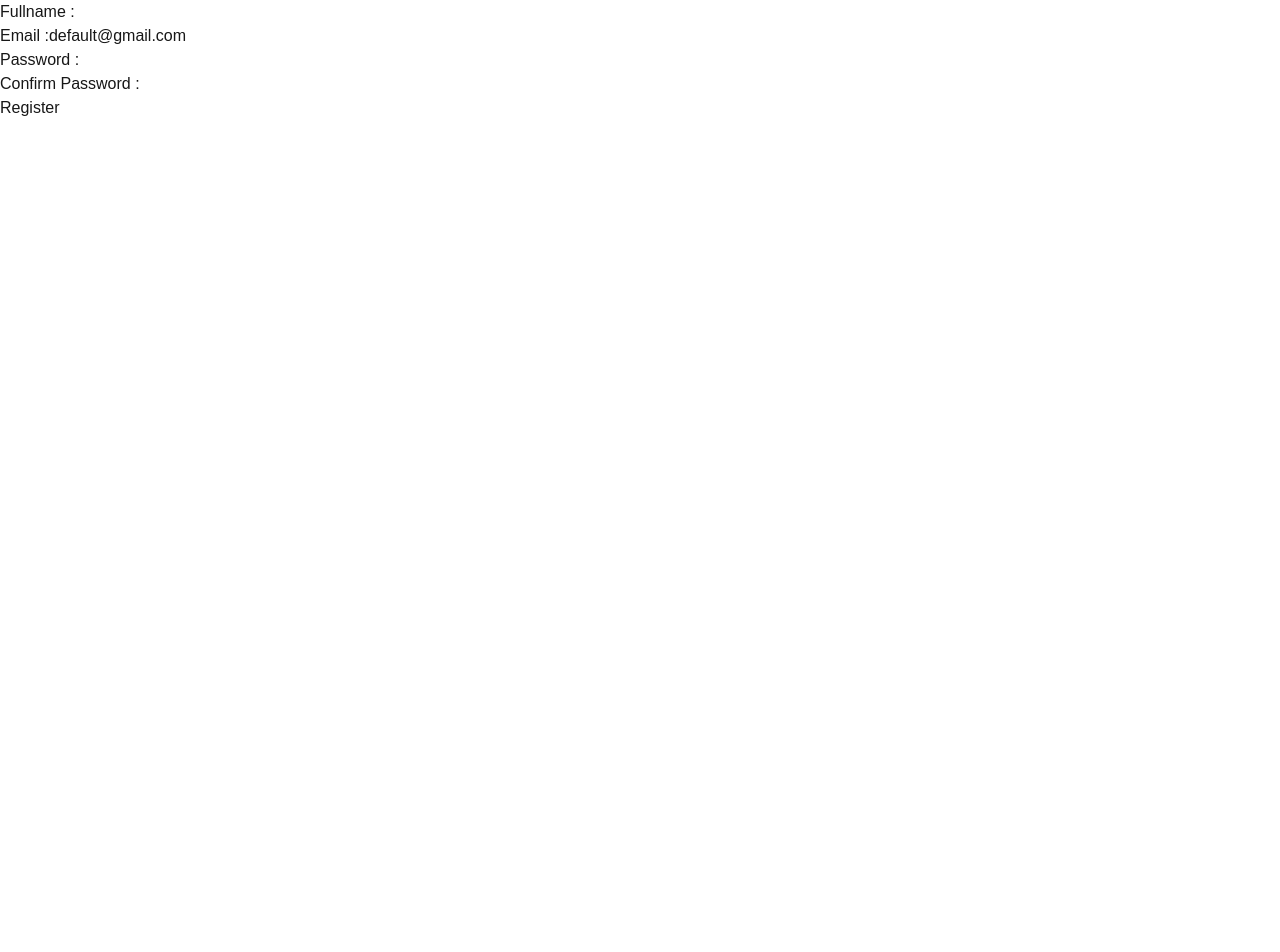
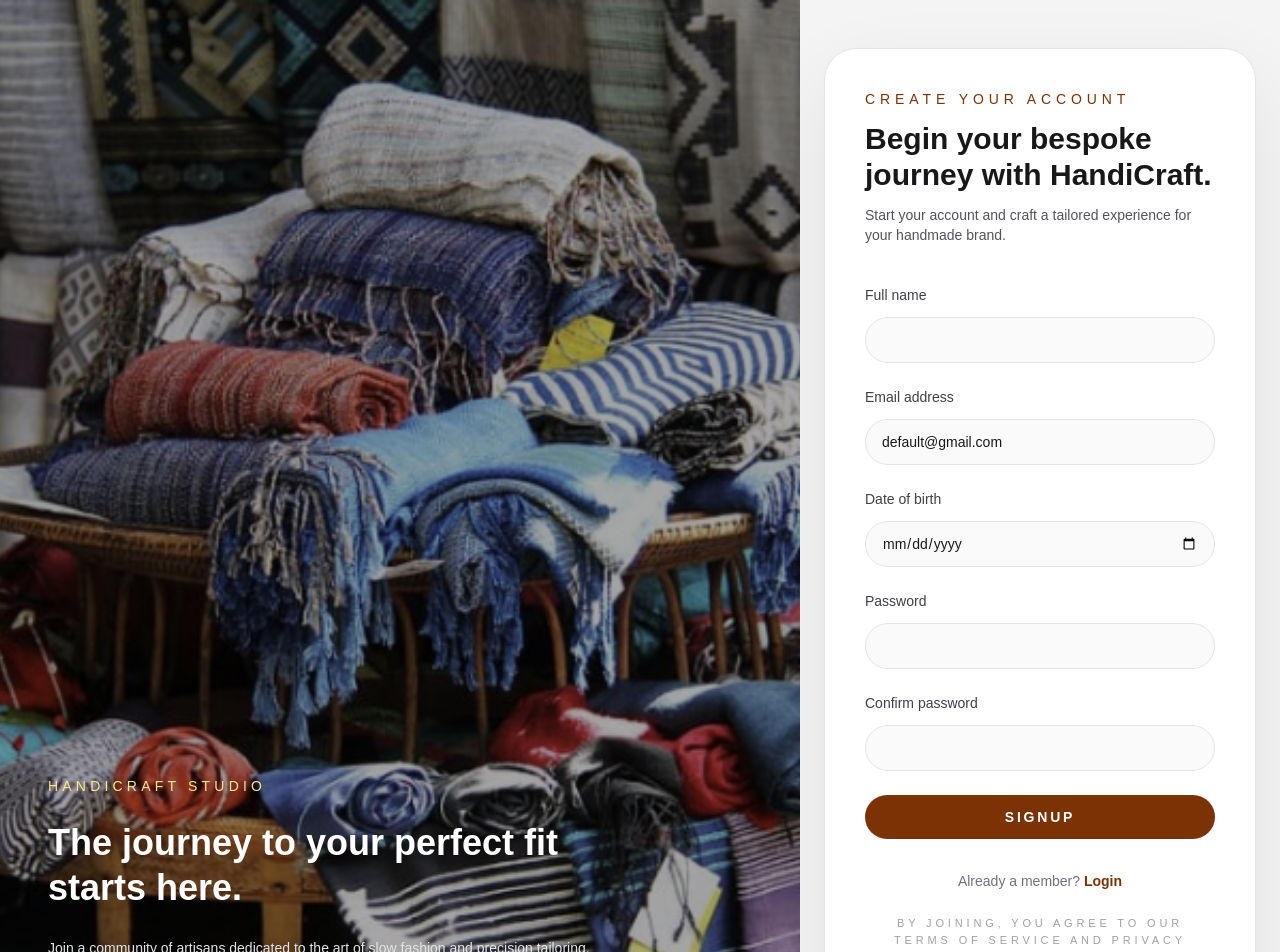
Before and after one commit to pradipkc7/web-handicraft-application, a Next.js app: page /signup in a window 1280 px wide. Shown: the top 952 px of the page. Before the commit the page ends 800 px from the top, so only its background shows below. Built offline with nearby package versions, Linux system fonts and the light colour scheme.

Commit message:
all work done

```diff
--- a/app/(auth)/_components/SignupFormZod.tsx
+++ b/app/(auth)/_components/SignupFormZod.tsx
@@ -14,48 +14,99 @@ export default function SignupFormZod() {
     defaultValues: {
       fullname: "",
       email: "default@gmail.com",
+      dateOfBirth: "",
       password: "",
       confirmPassword: "",
     },
   });
 
   const onSubmit = (data: RegisterFormData) => {
-    alert(`Submitted data: ${data.fullname}, ${data.email}, ${data.password}`);
+    alert(
+      `Submitted data: ${data.fullname}, ${data.email}, ${data.dateOfBirth}, ${data.password}`,
+    );
   };
 
   return (
-    <div>
-      <form onSubmit={handleSubmit(onSubmit)}>
-        <div>
-          <label>Fullname :</label>
-          <input type="text" {...register("fullname")} />
-          {errors.fullname && <span>{errors.fullname.message}</span>}
-        </div>
+    <form onSubmit={handleSubmit(onSubmit)} className="space-y-6">
+      <div className="space-y-3">
+        <label className="block text-sm font-medium text-zinc-700">
+          Full name
+        </label>
+        <input
+          type="text"
+          className="w-full rounded-3xl border border-zinc-200 bg-zinc-50 px-4 py-3 text-sm text-zinc-900 outline-none transition focus:border-amber-900 focus:ring-2 focus:ring-amber-100"
+          {...register("fullname")}
+        />
+        {errors.fullname && (
+          <p className="text-sm text-red-600">{errors.fullname.message}</p>
+        )}
+      </div>
 
-        <div>
-          <label>Email :</label>
-          <input type="email" {...register("email")} />
-          {errors.email && <span>{errors.email.message}</span>}
-        </div>
+      <div className="space-y-3">
+        <label className="block text-sm font-medium text-zinc-700">
+          Email address
+        </label>
+        <input
+          type="email"
+          className="w-full rounded-3xl border border-zinc-200 bg-zinc-50 px-4 py-3 text-sm text-zinc-900 outline-none transition focus:border-amber-900 focus:ring-2 focus:ring-amber-100"
+          {...register("email")}
+        />
+        {errors.email && (
+          <p className="text-sm text-red-600">{errors.email.message}</p>
+        )}
+      </div>
 
-        <div>
-          <label>Password :</label>
-          <input type="password" {...register("password")} />
-          {errors.password && <span>{errors.password.message}</span>}
-        </div>
+      <div className="space-y-3">
+        <label className="block text-sm font-medium text-zinc-700">
+          Date of birth
+        </label>
+        <input
+          type="date"
+          className="w-full rounded-3xl border border-zinc-200 bg-zinc-50 px-4 py-3 text-sm text-zinc-900 outline-none transition focus:border-amber-900 focus:ring-2 focus:ring-amber-100"
+          {...register("dateOfBirth")}
+        />
+        {errors.dateOfBirth && (
+          <p className="text-sm text-red-600">{errors.dateOfBirth.message}</p>
+        )}
+      </div>
 
-        <div>
-          <label>Confirm Password :</label>
-          <input type="password" {...register("confirmPassword")} />
-          {errors.confirmPassword && (
-            <span>{errors.confirmPassword.message}</span>
-          )}
-        </div>
+      <div className="space-y-3">
+        <label className="block text-sm font-medium text-zinc-700">
+          Password
+        </label>
+        <input
+          type="password"
+          className="w-full rounded-3xl border border-zinc-200 bg-zinc-50 px-4 py-3 text-sm text-zinc-900 outline-none transition focus:border-amber-900 focus:ring-2 focus:ring-amber-100"
+          {...register("password")}
+        />
+        {errors.password && (
+          <p className="text-sm text-red-600">{errors.password.message}</p>
+        )}
+      </div>
 
-        <button type="submit" disabled={isSubmitting}>
-          Register
-        </button>
-      </form>
-    </div>
+      <div className="space-y-3">
+        <label className="block text-sm font-medium text-zinc-700">
+          Confirm password
+        </label>
+        <input
+          type="password"
+          className="w-full rounded-3xl border border-zinc-200 bg-zinc-50 px-4 py-3 text-sm text-zinc-900 outline-none transition focus:border-amber-900 focus:ring-2 focus:ring-amber-100"
+          {...register("confirmPassword")}
+        />
+        {errors.confirmPassword && (
+          <p className="text-sm text-red-600">
+            {errors.confirmPassword.message}
+          </p>
+        )}
+      </div>
+
+      <button
+        type="submit"
+        disabled={isSubmitting}
+        className="w-full rounded-3xl bg-amber-900 px-6 py-3 text-sm font-semibold uppercase tracking-[0.2em] text-white transition hover:bg-amber-800 disabled:cursor-not-allowed disabled:opacity-60"
+      >
+        Signup
+      </button>
+    </form>
   );
 }
--- a/app/(auth)/_components/schema.ts
+++ b/app/(auth)/_components/schema.ts
@@ -10,6 +10,7 @@ export const registerSchema = z
   .object({
     fullname: z.string().nonempty("Enter your full name"),
     email: z.string().email("Invalid email address"),
+    dateOfBirth: z.string().nonempty("Enter your date of birth"),
     password: z.string().min(6, "Password must be at least 6 characters"),
     confirmPassword: z
       .string()
--- a/app/(auth)/login/page.tsx
+++ b/app/(auth)/login/page.tsx
@@ -6,10 +6,11 @@ export default function LoginPage() {
       <div className="mx-auto grid min-h-screen max-w-7xl grid-cols-1 md:grid-cols-[1.2fr_0.8fr]">
         <div className="relative min-h-[420px] md:min-h-screen">
           <img
-            src="https://2025.vietnam.travel/wp-content/uploads/2025/05/16.5.thailan1.jpg"
+            src="/assets/images/login.png"
             alt="Handicraft workspace"
             className="absolute inset-0 h-full w-full object-cover"
-          />
+          ></img>
+
           <div className="absolute inset-0 bg-black/40" />
           <div className="relative flex h-full items-end p-8 text-white lg:p-12">
             <div className="max-w-sm space-y-6">
--- a/app/(auth)/signup/page.tsx
+++ b/app/(auth)/signup/page.tsx
@@ -1,9 +1,77 @@
 import SignupFormZod from "../_components/SignupFormZod";
+import Image from "next/image";
 
 export default function SignupPage() {
   return (
-    <div>
-      <SignupFormZod />
-    </div>
+    <main className="min-h-screen bg-zinc-100">
+      <div className="mx-auto grid min-h-screen max-w-7xl grid-cols-1 md:grid-cols-[1.25fr_0.75fr]">
+        <div className="relative min-h-[420px] md:min-h-screen">
+          {/* <img
+            // src="https://2025.vietnam.travel/wp-content/uploads/2025/05/16.5.thailan1.jpg"
+            alt="Handicraft workspace"
+            className="absolute inset-0 h-full w-full object-cover"
+          /> */}
+
+          <img
+            src="/assets/images/signup.png"
+            alt="Handicraft workspace"
+            className="absolute inset-0 h-full w-full object-cover"
+          ></img>
+
+          <div className="absolute inset-0 bg-black/35" />
+          <div className="relative flex h-full items-end p-8 text-white lg:p-12">
+            <div className="max-w-xl space-y-6">
+              <p className="text-sm uppercase tracking-[0.3em] text-amber-200">
+                HandiCraft Studio
+              </p>
+              <h2 className="text-4xl font-semibold leading-tight">
+                The journey to your perfect fit starts here.
+              </h2>
+              <p className="max-w-xl text-sm leading-7 text-zinc-200">
+                Join a community of artisans dedicated to the art of slow
+                fashion and precision tailoring.
+              </p>
+              <blockquote className="border-l-4 border-amber-300 pl-5 text-sm italic text-zinc-100">
+                “Crafting is more than a hobby; it's a conversation with the
+                material.”
+              </blockquote>
+            </div>
+          </div>
+        </div>
+
+        <div className="flex min-h-screen items-center justify-center px-6 py-12">
+          <div className="w-full max-w-xl rounded-[32px] border border-zinc-200 bg-white p-10 shadow-[0_30px_80px_rgba(15,23,42,0.08)]">
+            <div className="mb-10 space-y-3">
+              <p className="text-sm uppercase tracking-[0.35em] text-amber-900">
+                Create Your Account
+              </p>
+              <h1 className="text-3xl font-semibold text-zinc-900">
+                Begin your bespoke journey with HandiCraft.
+              </h1>
+              <p className="text-sm text-zinc-600">
+                Start your account and craft a tailored experience for your
+                handmade brand.
+              </p>
+            </div>
+
+            <SignupFormZod />
+
+            <div className="mt-8 text-center text-sm text-zinc-500">
+              Already a member?{" "}
+              <a
+                href="/login"
+                className="font-semibold text-amber-900 hover:underline"
+              >
+                Login
+              </a>
+            </div>
+
+            <p className="mt-6 text-center text-[11px] uppercase tracking-[0.35em] text-zinc-400">
+              By joining, you agree to our terms of service and privacy policy.
+            </p>
+          </div>
+        </div>
+      </div>
+    </main>
   );
 }
```
Also changed, not shown: public/assets/images/login.png (added), public/assets/images/signup.png (added).
